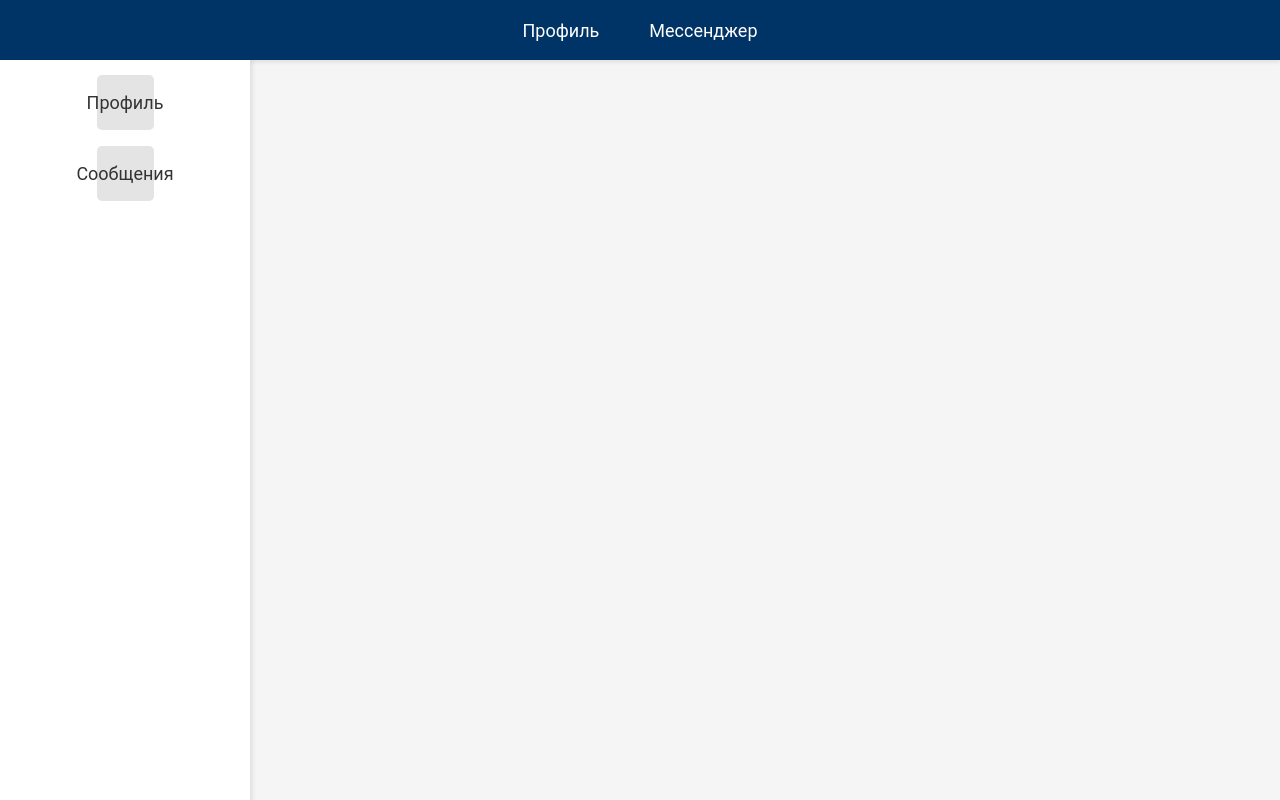
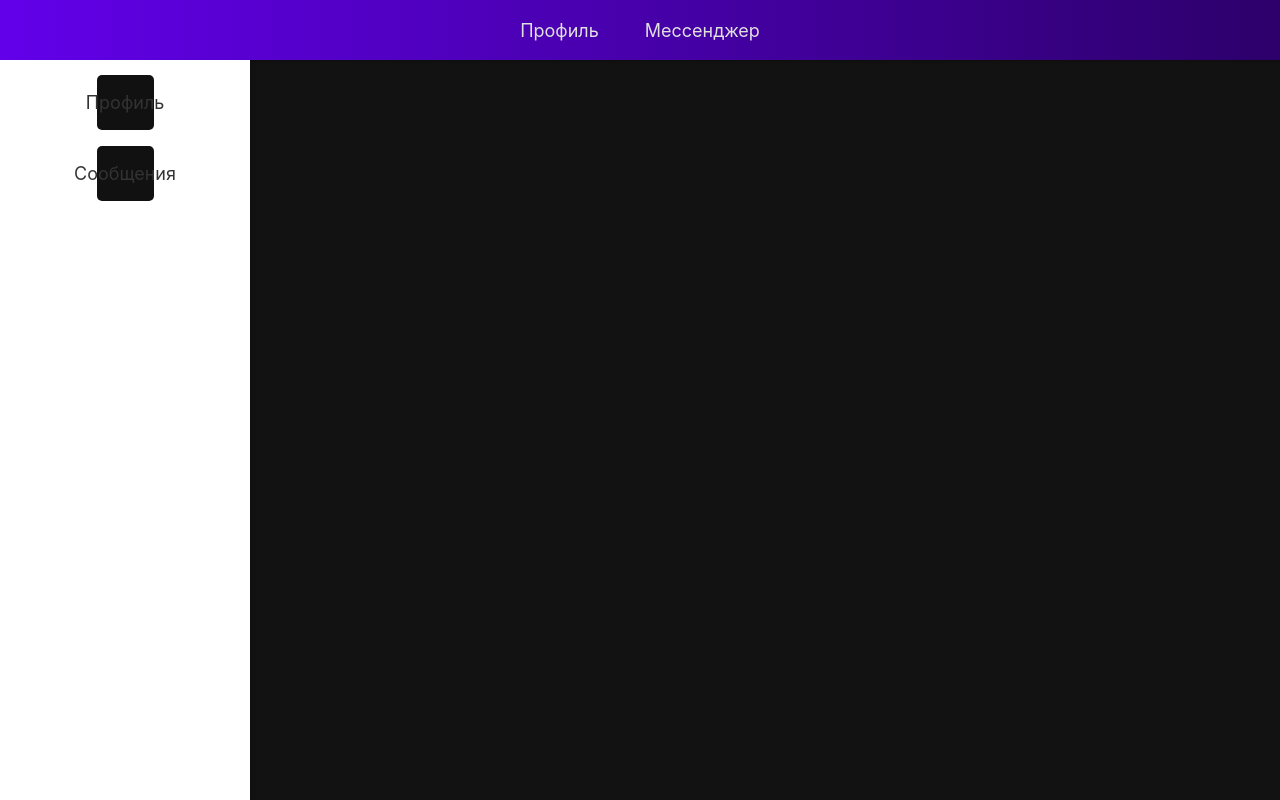
Before and after one commit to FarianGreen/Grip-Link-v2, a React (Vite) app in the folder frontend/: page / in a window 1280 px wide. Built offline with nearby package versions, Linux system fonts and the light colour scheme; no server answers; sample sign-in values are in the browser's storage.

Commit message:
feat(styles): updated styles of variables, components,pages

```diff
--- a/frontend/src/App.scss
+++ b/frontend/src/App.scss
@@ -12,30 +12,30 @@
   height: calc(100vh - $header-height);
   overflow-y: auto;
 }
-.header {
-  height: 60px;
-  width: 100%;
-  background-color: #003366;
-  color: white;
-  display: flex;
-  align-items: center;
-  justify-content: center;
-  gap: 20px;
-  box-shadow: 0 2px 4px rgba(0, 0, 0, 0.1);
+// .header {
+//   height: 60px;
+//   width: 100%;
+//   background-color: #003366;
+//   color: white;
+//   display: flex;
+//   align-items: center;
+//   justify-content: center;
+//   gap: 20px;
+//   box-shadow: 0 2px 4px rgba(0, 0, 0, 0.1);
 
-  &__nav-menu-item {
-    text-decoration: none;
-    color: white;
-    font-size: 18px;
-    padding: 10px 15px;
-    transition: 0.3s;
+//   &__nav-menu-item {
+//     text-decoration: none;
+//     color: white;
+//     font-size: 18px;
+//     padding: 10px 15px;
+//     transition: 0.3s;
 
-    &:hover {
-      background: rgba(255, 255, 255, 0.2);
-      border-radius: 5px;
-    }
-  }
-}
+//     &:hover {
+//       background: rgba(255, 255, 255, 0.2);
+//       border-radius: 5px;
+//     }
+//   }
+// }
 
 .navbar {
   width: 250px;
--- a/frontend/src/assets/styles/_variables.scss
+++ b/frontend/src/assets/styles/_variables.scss
@@ -1,14 +1,32 @@
+// Основные цвета
 $primary-color: #6200ea;
-$secondary-color: #03dac6;
-$background-color: #f5f5f5;
-$text-color: #212121;
-$error-color:rgb(192, 22, 22);
-$sidebar-color:#ac95b9;
-$border-color:#c5c5c5;
+$secondary-color: #03DAC6;
+$background-color: #121212;
+$card-background: #1E1E1E;
+$header-background: #1E1E1E;
+$sidebar-background: #1E1E1E;
+$text-primary: #E0E0E0;
+$text-secondary: #B0B0B0;
+$error-color: #CF6679;
+$border-color: #333; // затемнённый цвет границы
 $header-height: 60px;
-$box-shadow-light: 0 2px 4px rgba(0, 0, 0, 0.1);
-$box-shadow-medium: 2px 0 5px rgba(0, 0, 0, 0.1);
 
+// Прозрачные эффекты
+$overlay-dark: rgba(0, 0, 0, 0.6);
+
+// Тени
+$box-shadow-light: 0 2px 4px rgba(0, 0, 0, 0.2);
+$box-shadow-medium: 2px 0 5px rgba(0, 0, 0, 0.3);
+
+// Общие отступы и размеры
 $border-radius: 8px;
 $padding: 16px;
 $transition: 0.3s ease-in-out;
+
+// Шрифты
+$font-family: 'Inter', sans-serif;
+
+// Отступы
+$spacing-small: 8px;
+$spacing-medium: 16px;
+$spacing-large: 24px;
--- a/frontend/src/assets/styles/global.scss
+++ b/frontend/src/assets/styles/global.scss
@@ -9,40 +9,12 @@
   box-sizing: border-box;
 }
 
-body,
-h1,
-h2,
-h3,
-h4,
-h5,
-h6,
-p,
-ul,
-ol,
-li,
-dl,
-dt,
-dd,
-blockquote,
-figure,
-fieldset,
-legend,
-pre,
-code,
-hr {
-  margin: 0;
-  padding: 0;
-  border: 0;
-  font-size: inherit;
-  font-family: inherit;
+body {
+  background-color: $background-color;
+  color: $text-primary;
+  font-family: $font-family;
 }
-body {
-  background: $background-color;
-  font-family: "Roboto", sans-serif;
-  color: $text-color;
-  margin: 0;
-  padding: 0;
-}
+
 ul,
 ol {
   list-style: none;
@@ -52,46 +24,19 @@ a {
   text-decoration: none;
   color: inherit;
 }
-a:hover {
-  color: #535bf2;
-}
-.app {
-  display: flex;
-  justify-content: center;
-}
-h1 {
-  font-size: 3.2em;
-  line-height: 1.1;
-}
 
 button {
-  border-radius: 8px;
-  border: 1px solid transparent;
+  border-radius: $border-radius;
+  border: none;
   padding: 0.6em 1.2em;
   font-size: 1em;
   font-weight: 500;
-  font-family: inherit;
-  background-color: #1a1a1a;
+  background-color: $primary-color;
+  color: white;
   cursor: pointer;
-  transition: border-color 0.25s;
-}
-button:hover {
-  border-color: #646cff;
-}
-button:focus,
-button:focus-visible {
-  outline: 4px auto -webkit-focus-ring-color;
-}
+  transition: background-color $transition;
 
-@media (prefers-color-scheme: light) {
-  :root {
-    color: #213547;
-    background-color: #ffffff;
-  }
-  a:hover {
-    color: #747bff;
-  }
-  button {
-    background-color: #f9f9f9;
+  &:hover {
+    background-color: darken($primary-color, 10%);
   }
 }
--- a/frontend/src/pages/header/header.scss
+++ b/frontend/src/pages/header/header.scss
@@ -1,15 +1,26 @@
+@import "../../assets/styles/variables";
 @import "../../assets/styles/mixins";
-@import "../../assets/styles/variables";
 
 .header {
   display: flex;
+  align-items: center;
+  justify-content: center;
   gap: 1rem;
-  height: $header-height;
+  height: 60px;
   width: 100%;
-  background: $primary-color;
-  color: #fff;
-//   @include flex-center;
-  gap: 20px;
-//   @include box-shadow-light;
-  flex-shrink: 0;
+  background: linear-gradient(to right, $primary-color, darken($primary-color, 25%));
+  color: $text-primary;
+  box-shadow: $box-shadow-light;
+  padding: 0 $spacing-medium;
+
+  &__nav-menu-item {
+    font-size: 18px;
+    padding: 10px 15px;
+    border-radius: 5px;
+    transition: background-color $transition;
+
+    &:hover {
+      background-color: rgba(255, 255, 255, 0.1);
+    }
+  }
 }
--- a/frontend/src/pages/login/login.scss
+++ b/frontend/src/pages/login/login.scss
@@ -27,12 +27,12 @@
 
       label {
         font-weight: 600;
-        color: $text-color;
+        color: $text-primary;
       }
 
       input {
         padding: 10px;
-        border: 1px solid lighten($text-color, 50%);
+        border: 1px solid lighten($text-primary, 50%);
         border-radius: $border-radius;
         outline: none;
         transition: $transition;
--- a/frontend/src/pages/messages/messages.scss
+++ b/frontend/src/pages/messages/messages.scss
@@ -2,36 +2,34 @@
 
 .chats-container {
   display: flex;
-  height: 100vh;
+  height: 95vh;
+  width: 95vw;
   background: $background-color;
 }
 
 .chat-list {
   width: 15vw;
-  background: $sidebar-color;
+  background-color: $sidebar-background;
   border-right: 1px solid $border-color;
-  padding: 10px;
+  padding: $spacing-small;
   overflow-y: auto;
-
-  h2 {
-    font-size: 1.2rem;
-    color: $text-color;
-  }
 
   .chat-item {
     padding: 12px;
     cursor: pointer;
-    transition: background 0.3s ease;
+    transition: background-color $transition;
     border-radius: 5px;
     margin-bottom: 5px;
+    background-color: $card-background;
+    color: $text-primary;
 
     &:hover {
-      background: lighten($sidebar-color, 10%);
+      background-color: lighten($card-background, 5%);
     }
 
     &.active {
-      background: $primary-color;
-      color: #fff;
+      background: linear-gradient(to right, $primary-color, $secondary-color);
+      color: white;
     }
   }
 }
@@ -40,9 +38,7 @@
   flex: 1;
   display: flex;
   flex-direction: column;
-  height: 95vh;
-  width: 80vw;
-  overflow: hidden;
+  background: $background-color;
 }
 
 .chat-window {
@@ -52,26 +48,22 @@
   padding: 15px;
   overflow: hidden;
 
-  h2 {
-    font-size: 1.5rem;
-    color: $primary-color;
-  }
-
   .messages {
     flex: 1;
     overflow-y: auto;
-    padding: 10px;
-    background: #f8f9fa;
-    border-radius: 5px;
+    padding: $spacing-small;
+    background: darken($background-color, 5%);
+    border-radius: $border-radius;
     box-shadow: inset 0 0 5px rgba(0, 0, 0, 0.1);
-    max-height: calc(100vh - 120px);
+  }
 
   .message {
     padding: 10px;
     margin-bottom: 8px;
-      border-radius: 8px;
+    border-radius: $border-radius;
     max-width: 80%;
     word-break: break-word;
+    transition: background-color $transition;
 
     &.sent {
       background: $primary-color;
@@ -80,10 +72,9 @@
     }
 
     &.received {
-        background: #e5e5ea;
-        color: black;
+      background: darken($card-background, 10%);
+      color: $text-primary;
       align-self: flex-start;
-      }
     }
   }
 }
@@ -92,7 +83,7 @@
   display: flex;
   padding: 10px;
   border-top: 1px solid $border-color;
-  background: white;
+  background-color: $sidebar-background;
 
   input {
     flex: 1;
--- a/frontend/src/pages/sidebar/sidebar.scss
+++ b/frontend/src/pages/sidebar/sidebar.scss
@@ -1,7 +1,9 @@
+@import "../../assets/styles/variables";
+
 .navbar {
   height: 100vh;
-    background-color: rgb(70, 70, 70);
-    padding: 12px 11px;
+  background-color: $sidebar-background;
+  padding: $spacing-medium;
   display: flex;
   flex-direction: column;
   align-items: center;
@@ -10,12 +12,15 @@
   &__item {
     width: 57px;
     height: 55px;
-
-      background-color: #e4e4e4;
+    background-color: darken($card-background, 5%);
     border-radius: 50%;
-
     display: flex;
     align-items: center;
     justify-content: center;
+    transition: background-color $transition;
+
+    &:hover {
+      background-color: lighten($card-background, 10%);
     }
   }
+}
```
Lines whose indentation alone changed are shown as unchanged.
